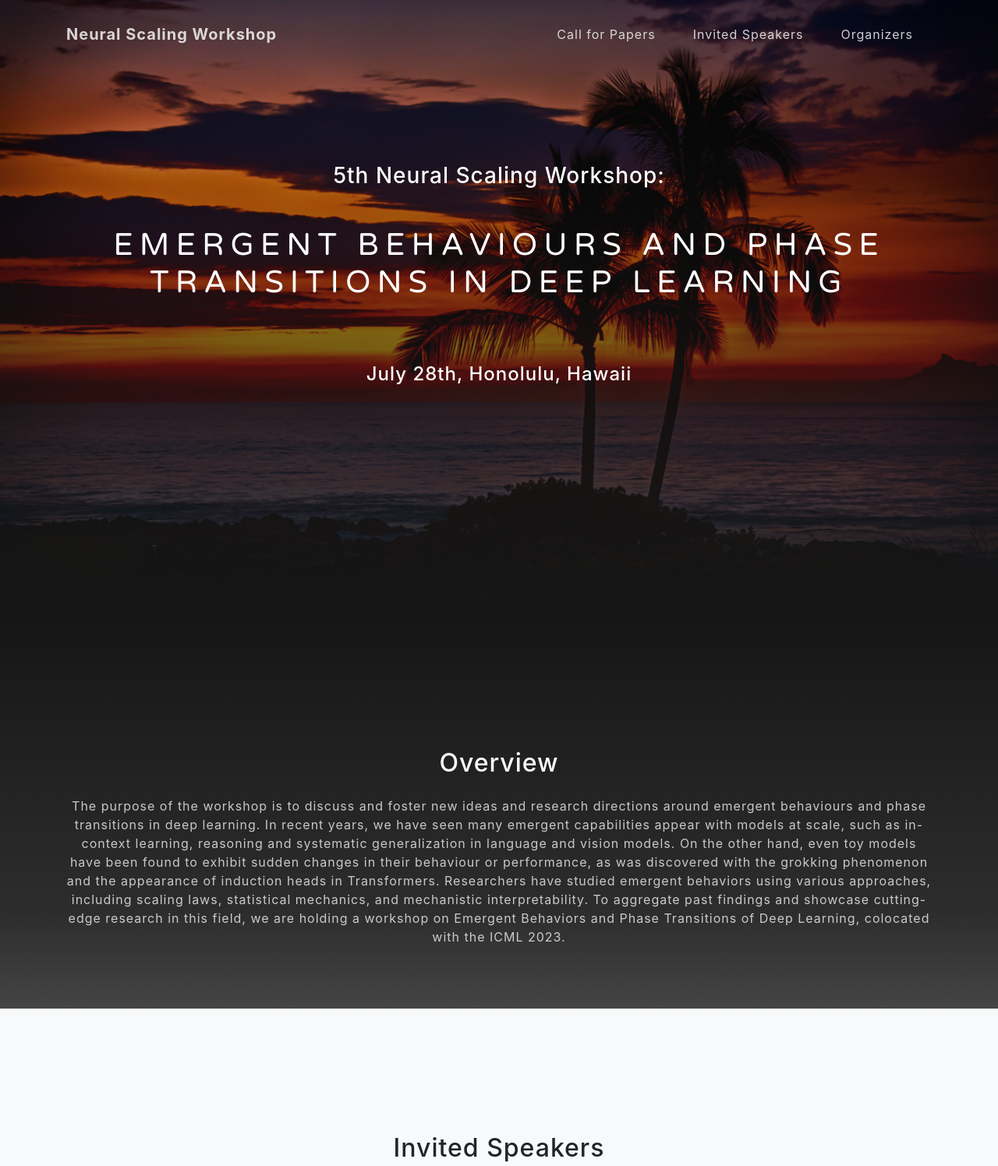
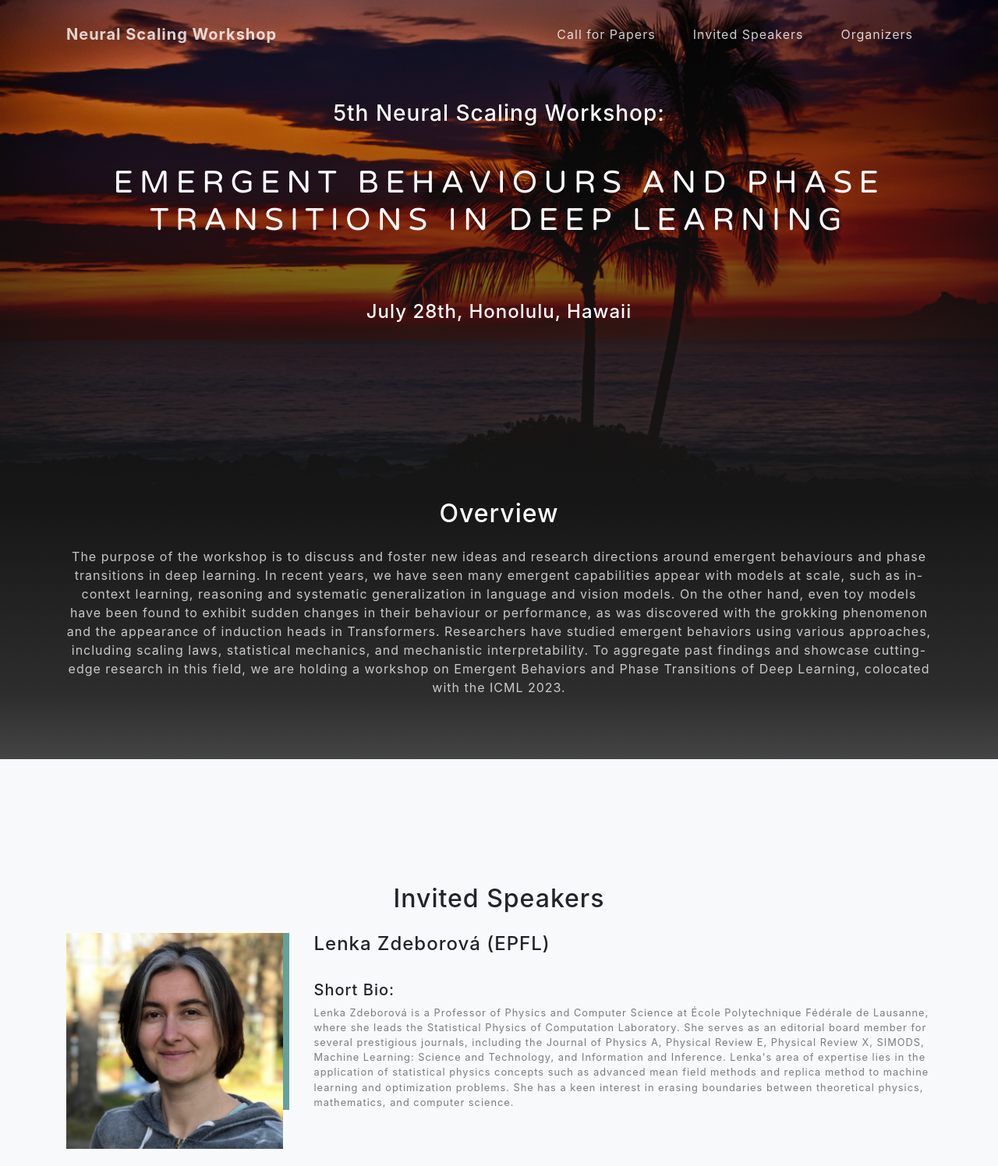
Before and after one commit to neuralscaling/neuralscaling.github.io, a website with bundled scripts: page index.html in a window 1280 px wide. Shown: the top 1496 px of the page at 78% size. Built offline with nearby package versions, Linux system fonts and the light colour scheme; files whose address does not match are found by name.

Commit message:
no padding for overview

```diff
--- a/css/grayscale.css
+++ b/css/grayscale.css
@@ -162,7 +162,7 @@
 
 @media (min-width: 992px) {
   .masthead {
-    height: 100vh;
+    height: 80vh;
     padding: 0;
   }
   .masthead h1 {
@@ -195,7 +195,7 @@
 }
 
 .about-section {
-  padding-top: 10rem;
+  padding-top: 0rem;
   background: linear-gradient(to bottom, #161616 0%, rgba(22, 22, 22, 0.9) 75%, rgba(22, 22, 22, 0.8) 100%);
 }
 
```
